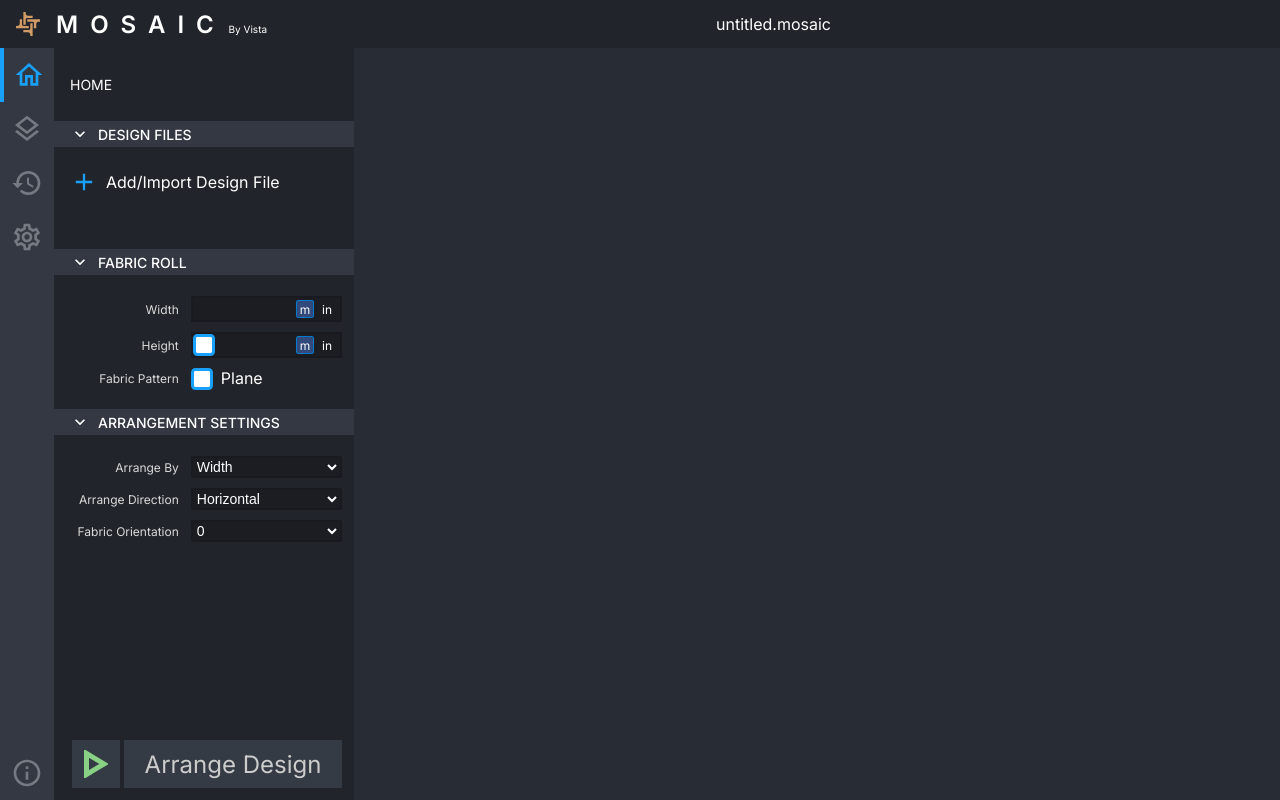
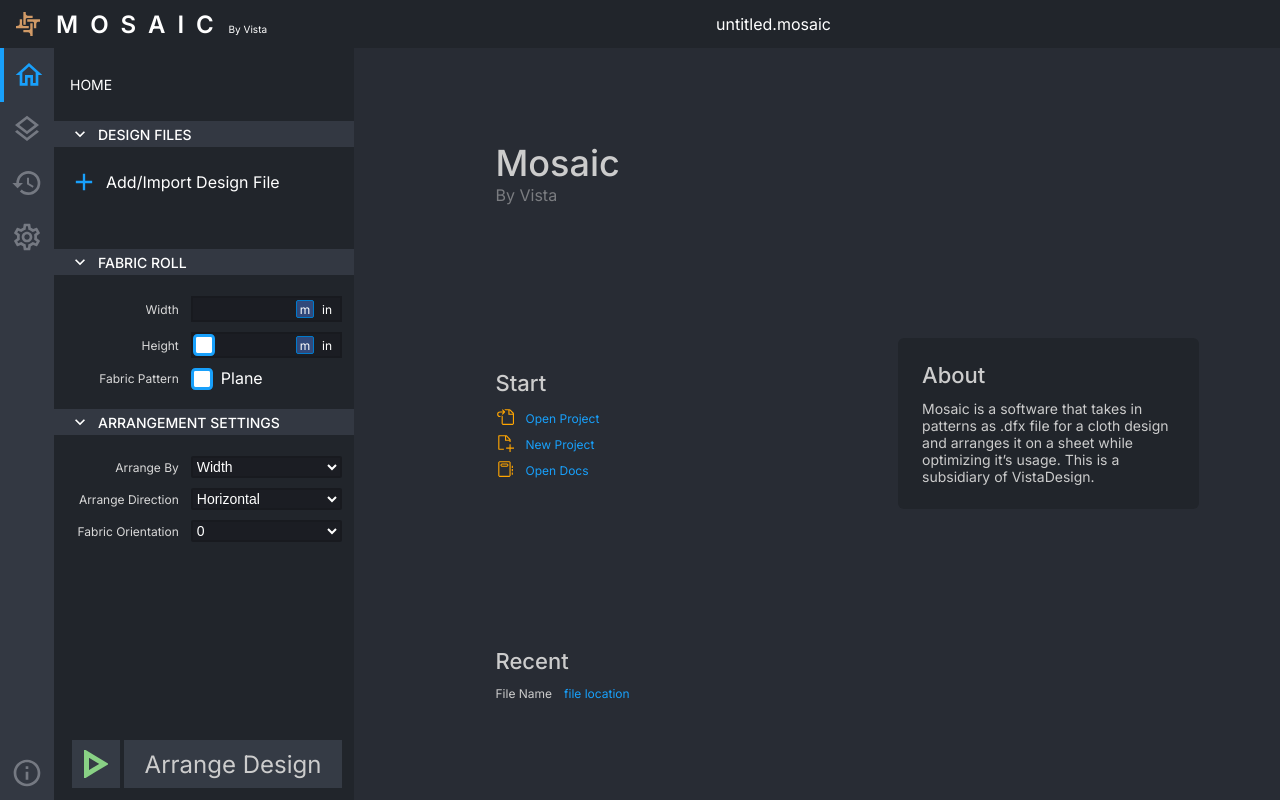
Before and after one commit to TekinaTawar/mosaic_forntend, a Next.js app: page / in a window 1280 px wide. Built offline with nearby package versions, Linux system fonts and the light colour scheme.

Commit message:
placeholder content done

```diff
--- a/app/globals.scss
+++ b/app/globals.scss
@@ -10,7 +10,8 @@ body {
   overflow-x: hidden;
 }
 
-::after , ::before {
+::after,
+::before {
   box-sizing: inherit;
 }
 
@@ -187,18 +188,6 @@ header {
   }
 }
 
-.content-section {
-  grid-area: content-section;
-  background-color: #282c34;
-  display: grid;
-  grid-template-rows: 1fr 1fr 1fr;
-  grid-template-columns: 1fr 1fr;
-  grid-template-areas:
-    "content content"
-    "content content"
-    "content content";
-}
-
 .add-design {
   label {
     display: flex;
@@ -235,7 +224,7 @@ header {
     text-overflow: ellipsis;
     align-self: center;
     justify-self: end;
-    color: #D9D9D9;
+    color: #d9d9d9;
   }
 }
 
@@ -288,7 +277,6 @@ header {
 }
 
 .height-inputs {
-
   .height-enable {
     display: none;
   }
@@ -301,7 +289,7 @@ header {
   }
 
   .height-enable + label:before {
-    content: '';
+    content: "";
     position: absolute;
     left: 0;
     top: 0;
@@ -331,7 +319,6 @@ header {
 }
 
 .fabric-pattern-inputs {
-
   .fabric-pattern-enable {
     display: none;
   }
@@ -346,7 +333,7 @@ header {
   }
 
   .fabric-pattern-enable + label:before {
-    content: '';
+    content: "";
     position: absolute;
     left: 0;
     top: 0;
@@ -376,10 +363,144 @@ header {
 }
 
 .arrange-by-label ~ select {
-  background-color: #1B1D23;
+  background-color: #1b1d23;
   color: white;
-  border: 2px solid #181A1F;
+  border: 2px solid #181a1f;
   height: 22px;
   font-size: 14px;
   border-radius: 2px;
 }
+
+.content-section {
+  grid-area: content-section;
+  background-color: #282c34;
+  display: grid;
+  grid-template-columns: 1fr 1fr;
+  grid-template-rows: 1fr 1fr 1fr;
+  grid-template-areas:
+    "heading _"
+    "start about"
+    "recent .";
+  align-items: center;
+  justify-items: center;
+  color: #cccccc;
+  // padding: 100px;
+
+  > section {
+    min-width: 180px;
+  }
+
+  .heading {
+    grid-area: heading;
+    color: #cccccc;
+    h1 {
+      font-size: 36px;
+      font-weight: 500;
+    }
+
+    span {
+      font-size: 20;
+      font-weight: normal;
+      opacity: 0.5;
+    }
+  }
+
+  .start {
+    grid-area: start;
+    display: flex;
+    flex-direction: column;
+    gap: 12px;
+    h2 {
+      font-size: 22px;
+      font-weight: 500;
+    }
+
+    ul {
+      font-size: 12px;
+      color: #18a0fb;
+      display: flex;
+      flex-direction: column;
+      gap: 8px;
+    }
+
+    li {
+      display: flex;
+      gap: 12px;
+      align-items: end;
+
+       > .startIcons {
+        color: orange;
+        font-size: 18px;
+      }
+
+       > label:hover {
+        cursor: pointer;
+        transform: scale(1.02);
+        //show underline on hover
+        text-decoration: underline;
+      }
+
+       > input {
+        display: none;
+      }
+    }
+  }
+
+  .about {
+    grid-area: about;
+    background-color: #21252b;
+    width: 65%;
+    padding-block: 24px;
+    padding-inline: 24px 24px;
+    border-radius: 6px;
+    color: #cccccc;
+    display: flex;
+    flex-direction: column;
+    gap: 12px;
+
+    h2 {
+      font-size: 22px;
+      font-weight: 500;
+    }
+
+    p {
+      font-size: 14px;
+    }
+  }
+
+  .recent {
+    grid-area: recent;
+    display: flex;
+    flex-direction: column;
+    gap: 12px;
+
+    h2 {
+      font-size: 22px;
+      font-weight: 500;
+    }
+
+    ul {
+      font-size: 12px;
+
+      li {
+        display: flex;
+        gap: 12px;
+
+        > span:first-child {
+          text-transform: capitalize;
+        }
+
+        > span:last-child {
+          color: #18a0fb;
+
+          &:hover {
+            cursor: pointer;
+            transform: scale(1.02);
+            //show underline on hover
+            text-decoration: underline;
+          }
+        }
+      }
+    }
+  }
+}
--- a/app/page.jsx
+++ b/app/page.jsx
@@ -8,6 +8,7 @@ import {
   MdOutlineInfo,
   MdAdd,
 } from "react-icons/md";
+import { VscGoToFile, VscNewFile, VscNotebook } from "react-icons/vsc";
 import OptionGroup from "./components/OptionGroup";
 import PrimaryButton from "./components/PrimaryButton";
 
@@ -52,7 +53,6 @@ const HomePage = () => {
       <section className="option-section">
         <section className="option-heading">
           <h2>HOME</h2>
-
         </section>
         <ul className="option-group-list">
           <OptionGroup groupHead={"DESIGN FILES"}>
@@ -131,7 +131,9 @@ const HomePage = () => {
           </OptionGroup>
           <OptionGroup groupHead={"ARRANGEMENT SETTINGS"}>
             <div className="label-input-grid">
-              <label htmlFor="arrange-by" className="arrange-by-label">Arrange By</label>
+              <label htmlFor="arrange-by" className="arrange-by-label">
+                Arrange By
+              </label>
               <select name="arrange-by" id="arrange-by">
                 <option value="width">Width</option>
                 <option value="height">Height</option>
@@ -154,7 +156,48 @@ const HomePage = () => {
         </ul>
         <PrimaryButton />
       </section>
-      <section className="content-section"></section>
+      <section className="content-section">
+        <section className="heading">
+          <h1>Mosaic</h1>
+          <span>By Vista</span>
+        </section>
+        <section className="start">
+          <h2>Start</h2>
+          <ul>
+            <li>
+              <VscGoToFile className="startIcons" />
+              <label htmlFor="openProject">Open Project</label>
+              <input type="file" id="openProject" />
+            </li>
+            <li>
+              <VscNewFile className="startIcons" />
+              <label htmlFor="newProject">New Project</label>
+              <input type="button" id="newProject" />
+            </li>
+            <li>
+              <VscNotebook className="startIcons" />
+              <label htmlFor="openDocs">Open Docs</label>
+            </li>
+          </ul>
+        </section>
+        <section className="about">
+          <h2>About</h2>
+          <p>
+            Mosaic is a software that takes in patterns as .dfx file for a cloth
+            design and arranges it on a sheet while optimizing it’s usage. This
+            is a subsidiary of VistaDesign.
+          </p>
+        </section>
+        <section className="recent">
+          <h2>Recent</h2>
+          <ul>
+            <li>
+              <span>file name</span>
+              <span>file location</span>
+            </li>
+          </ul>
+        </section>
+      </section>
     </>
   );
 };
```
Also changed, not shown: 1 other file (tests, documents, lock files or other folders).
